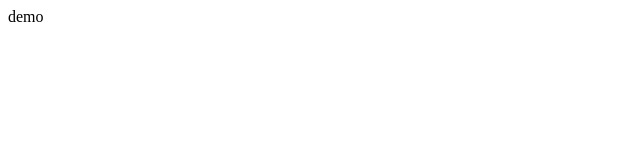
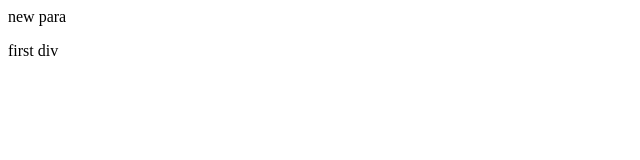
Before and after one commit to ashishtocode/gitstart, a plain HTML site: page index.html in a window 1280 px wide. Shown: the full height of the page, 0-640 px from the left. Drawn offline with Linux system fonts and the light colour scheme.

Commit message:
changes in the index file

```diff
--- a/index.html
+++ b/index.html
@@ -3,6 +3,7 @@
 
 </head>
 <body>
-demo
+<p>new para</p>
+<div>first div</div>
 </body>
 </html>
--- a/style.css
+++ b/style.css
@@ -1,3 +1,4 @@
 body{
 	color:blue;
+	font:bold;
 }
```
